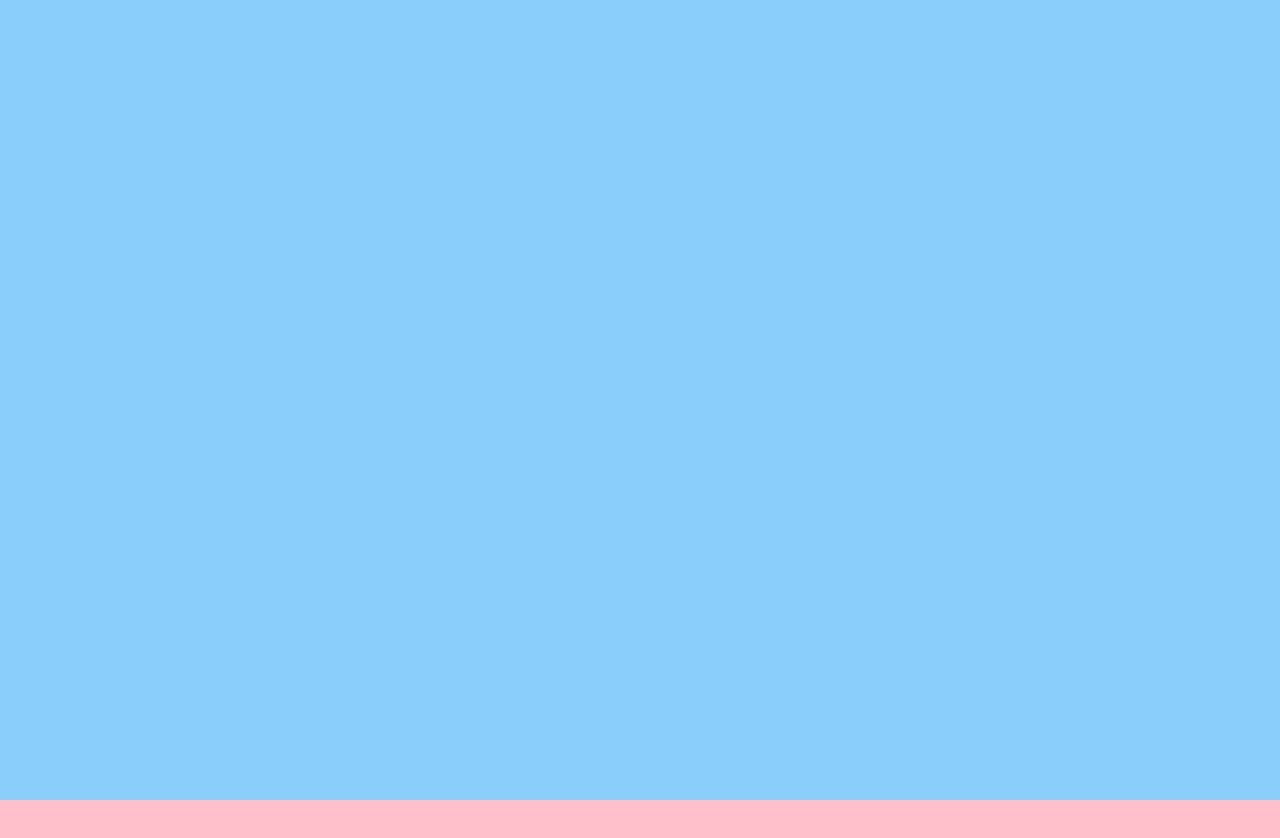
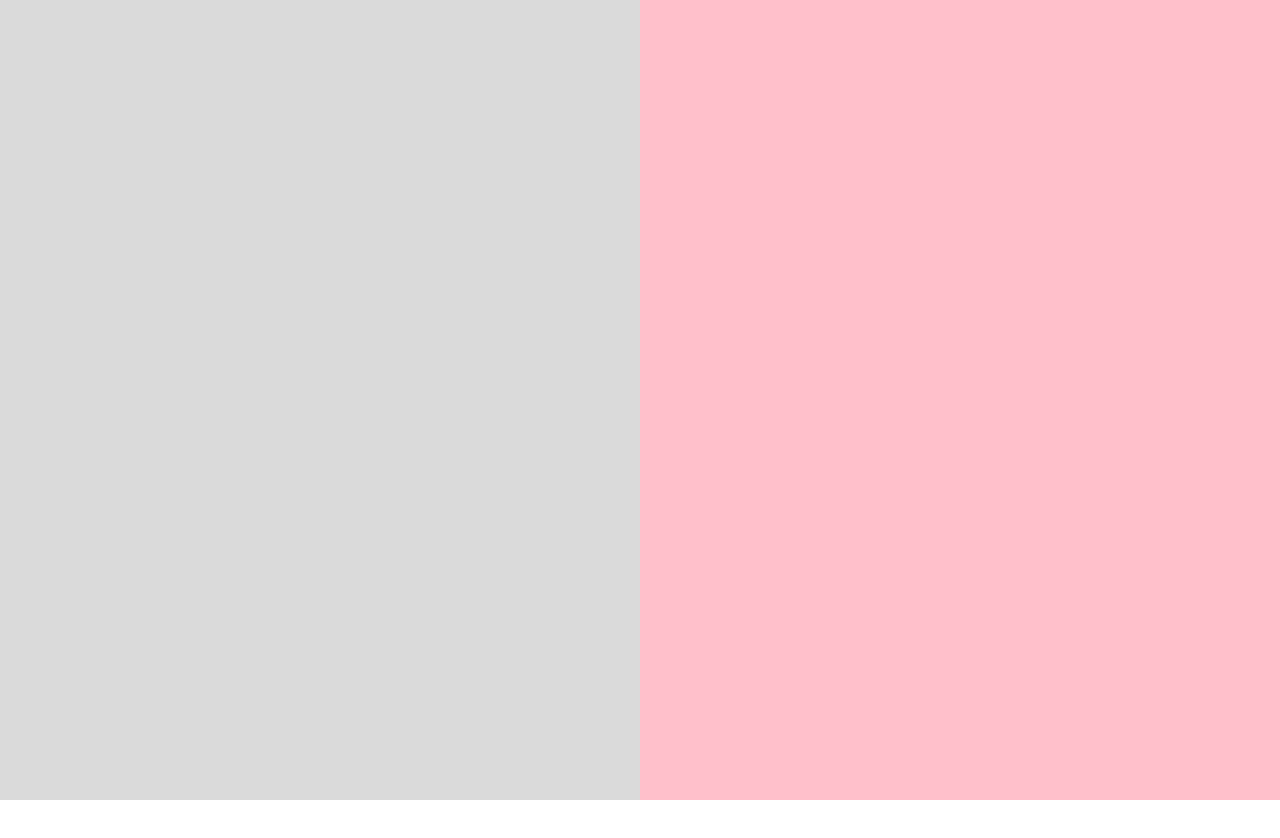
Before and after one commit to Noumansharif27/project---3, a plain HTML site: page index.html in a window 1280 px wide. Shown: the top 838 px of the page. After the commit the page ends 800 px from the top, so only its background shows below. Drawn offline with Linux system fonts and the light colour scheme.

Commit message:
update README.md

```diff
--- a/style.css
+++ b/style.css
@@ -14,12 +14,15 @@ body {
   width: 100%;
   height: 100%;
   background-color: #dadada;
+  display: flex;
+  flex-wrap: nowrap;
 }
 
 #left {
   height: 100%;
   width: 100%;
-  background-color: lightskyblue;
+  background-color: rgba(250, 194, 135, 0.659);
+  clip-path: polygon(60% 0%, 60% 0%, 40% 100%);
 }
 
 #right {
```
Also changed, not shown: 1 other file.
